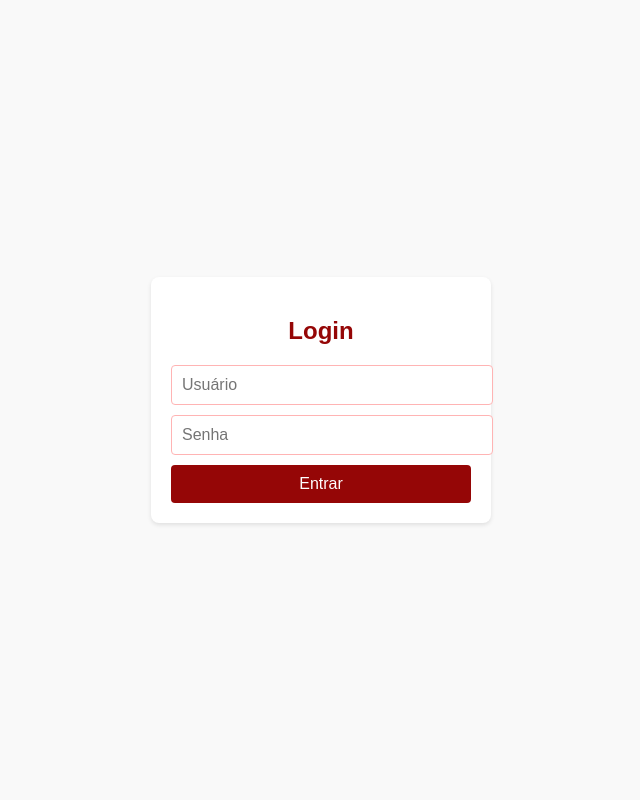
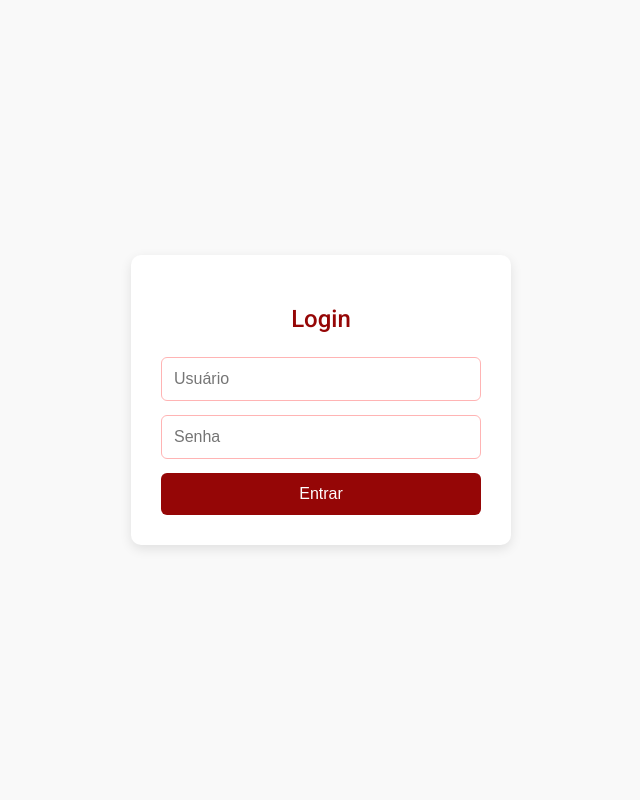
Before and after one commit to GirardiMatheus/holos, a Flask app: page /login in a window 1280 px wide. Shown: the whole page, without its empty margins (319-959 px from the left). Run offline with Flask 3, Linux system fonts and the light colour scheme.

Commit message:
style: added favicon and update to login.css structure

```diff
--- /dev/null
+++ b/static/css/login.css
@@ -0,0 +1,63 @@
+body {
+  font-family: 'Roboto', sans-serif;
+  background-color: #f9f9f9;
+  display: flex;
+  justify-content: center;
+  align-items: center;
+  height: 100vh;
+  margin: 0;
+}
+
+.login-container {
+  background-color: white;
+  padding: 30px;
+  border-radius: 10px;
+  box-shadow: 0 4px 12px rgba(0, 0, 0, 0.1);
+  width: 320px;
+  text-align: center;
+}
+
+.login-container h2 {
+  margin-bottom: 24px;
+  color: #950606;
+  font-weight: 500;
+}
+
+.login-container input {
+  width: 100%;
+  padding: 12px;
+  margin-bottom: 14px;
+  border: 1px solid #FFB4B4;
+  border-radius: 6px;
+  font-size: 16px;
+  box-sizing: border-box;
+}
+
+.login-container button {
+  background-color: #950606;
+  color: white;
+  border: none;
+  padding: 12px 20px;
+  border-radius: 6px;
+  cursor: pointer;
+  font-size: 16px;
+  transition: background-color 0.3s ease;
+  width: 100%;
+}
+
+.login-container button:hover {
+  background-color: #3F1717;
+}
+
+.mensagem {
+  position: fixed;
+  bottom: 20px;
+  right: 20px;
+  background-color: #950606;
+  color: white;
+  padding: 12px 20px;
+  border-radius: 6px;
+  box-shadow: 0 2px 6px rgba(0, 0, 0, 0.1);
+  z-index: 1000;
+  font-size: 14px;
+}
--- /dev/null
+++ b/static/js/login.js
@@ -0,0 +1,27 @@
+function mostrarMensagem(mensagem, tipo) {
+  const mensagemDiv = document.createElement('div');
+  mensagemDiv.className = 'mensagem';
+  mensagemDiv.textContent = mensagem;
+  mensagemDiv.style.backgroundColor = tipo === 'error' ? '#950606' : '#4CAF50';
+  document.body.appendChild(mensagemDiv);
+  setTimeout(() => mensagemDiv.remove(), 3000);
+}
+
+document.getElementById('form-login').addEventListener('submit', function(event) {
+  event.preventDefault();
+
+  const formData = new FormData(this);
+
+  fetch('/login', {
+      method: 'POST',
+      body: formData,
+  })
+  .then(response => response.ok ? response.json() : Promise.reject())
+  .then(data => {
+      mostrarMensagem(data.message, data.status === 'success' ? 'success' : 'error');
+      if (data.status === 'success') {
+          setTimeout(() => window.location.href = '/', 1000);
+      }
+  })
+  .catch(() => mostrarMensagem('Erro ao tentar fazer login', 'error'));
+});
--- a/templates/index.html
+++ b/templates/index.html
@@ -5,6 +5,7 @@
     <meta name="viewport" content="width=device-width, initial-scale=1.0">
     <title>Holos Laboratório</title>
     <link rel="stylesheet" href="{{ url_for('static', filename='css/styles.css') }}">
+    <link rel="icon" href="{{ url_for('static', filename='favicon.ico') }}" type="image/x-icon">
     <link href="https://fonts.googleapis.com/css2?family=Roboto:wght@300;400;500&display=swap" rel="stylesheet">
 </head>
 <body>
--- a/templates/login.html
+++ b/templates/login.html
@@ -1,115 +1,23 @@
 <!DOCTYPE html>
 <html lang="pt-BR">
 <head>
-    <meta charset="UTF-8">
-    <meta name="viewport" content="width=device-width, initial-scale=1.0">
+    <meta charset="UTF-8" />
+    <meta name="viewport" content="width=device-width, initial-scale=1.0"/>
     <title>Login - Laboratório Holos</title>
-    <style>
-        body {
-            font-family: Arial, sans-serif;
-            background-color: #f9f9f9;
-            display: flex;
-            justify-content: center;
-            align-items: center;
-            height: 100vh;
-            margin: 0;
-        }
-        .login-container {
-            background-color: white;
-            padding: 20px;
-            border-radius: 8px;
-            box-shadow: 0 2px 4px rgba(0, 0, 0, 0.1);
-            width: 300px;
-            text-align: center;
-        }
-        .login-container h2 {
-            margin-bottom: 20px;
-            color: #950606;
-        }
-        .login-container input {
-            width: 100%;
-            padding: 10px;
-            margin-bottom: 10px;
-            border: 1px solid #FFB4B4;
-            border-radius: 4px;
-            font-size: 16px;
-        }
-        .login-container button {
-            background-color: #950606;
-            color: white;
-            border: none;
-            padding: 10px 20px;
-            border-radius: 4px;
-            cursor: pointer;
-            font-size: 16px;
-            width: 100%;
-        }
-        .login-container button:hover {
-            background-color: #3F1717;
-        }
-        .mensagem {
-            position: fixed;
-            bottom: 20px;
-            right: 20px;
-            background-color: #950606;
-            color: white;
-            padding: 10px 20px;
-            border-radius: 4px;
-            box-shadow: 0 2px 4px rgba(0, 0, 0, 0.1);
-            z-index: 1000;
-        }
-    </style>
+    <link rel="stylesheet" href="{{ url_for('static', filename='css/login.css') }}">
+    <link rel="icon" type="image/x-icon" href="{{ url_for('static', filename='favicon.ico') }}">
+    <link href="https://fonts.googleapis.com/css2?family=Roboto:wght@300;400;500&display=swap" rel="stylesheet">
 </head>
 <body>
     <div class="login-container">
         <h2>Login</h2>
         <form id="form-login">
-            <input type="text" id="username" name="username" placeholder="Usuário" required>
-            <input type="password" id="senha" name="senha" placeholder="Senha" required>
+            <input type="text" id="username" name="username" placeholder="Usuário" required />
+            <input type="password" id="senha" name="senha" placeholder="Senha" required />
             <button type="submit">Entrar</button>
         </form>
     </div>
 
-    <script>
-        function mostrarMensagem(mensagem, tipo) {
-            const mensagemDiv = document.createElement('div');
-            mensagemDiv.className = 'mensagem';
-            mensagemDiv.textContent = mensagem;
-            mensagemDiv.style.backgroundColor = tipo === 'error' ? '#950606' : '#4CAF50'; // Vermelho para erro, verde para sucesso
-            document.body.appendChild(mensagemDiv);
-            setTimeout(() => mensagemDiv.remove(), 3000);
-        }
-
-        document.getElementById('form-login').addEventListener('submit', function(event) {
-            event.preventDefault();
-
-            const formData = new FormData(this);
-
-            fetch('/login', {
-                method: 'POST',
-                body: formData,
-            })
-            .then(response => {
-                if (response.ok) {
-                    return response.json();
-                } else {
-                    throw new Error('Erro ao tentar fazer login');
-                }
-            })
-            .then(data => {
-                if (data.status === 'success') {
-                    mostrarMensagem(data.message, 'success');
-                    setTimeout(() => {
-                        window.location.href = '/';
-                    }, 1000);
-                } else {
-                    mostrarMensagem(data.message, 'error');
-                }
-            })
-            .catch(error => {
-                mostrarMensagem('Erro ao tentar fazer login', 'error');
-            });
-        });
-    </script>
+    <script src="{{ url_for('static', filename='js/login.js') }}"></script>
 </body>
 </html>
```
Also changed, not shown: static/favicon.ico (added).
